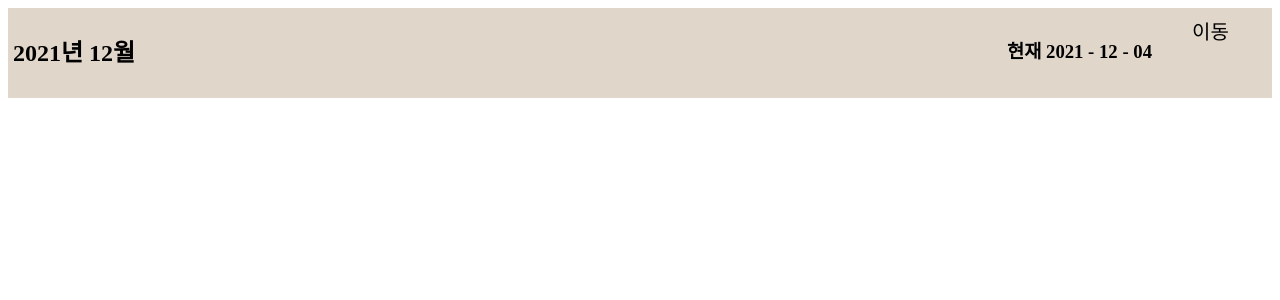
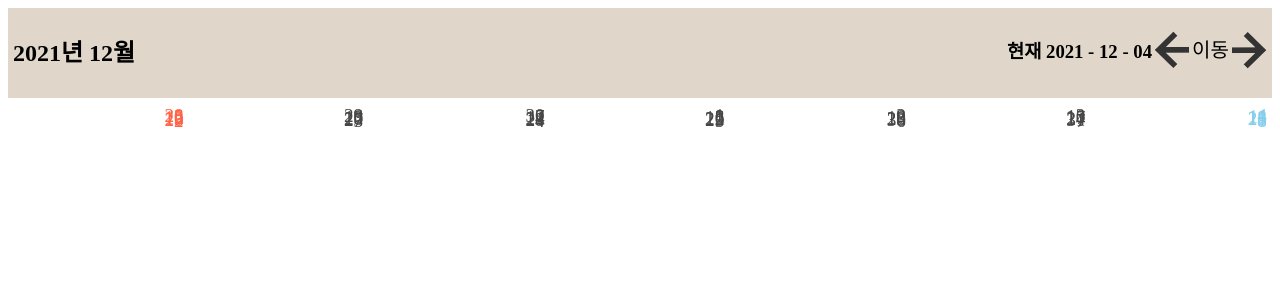
Before and after one commit to Koobonhyeok/reactProject, a React (Create React App) app: page / in a window 1280 px wide. Shown: the top 300 px of the page. Built offline with nearby package versions, Linux system fonts and the light colour scheme.

Commit message:
calendar

```diff
--- a/src/App.js
+++ b/src/App.js
@@ -21,7 +21,7 @@ class App extends Component{
                 today={this.state.today.format("현재 YYYY - MM - DD")}
                 moveMonth={this.moveMonth}
                 />
-        <MainPage />
+        <MainPage YM={this.state.calendarYM.format("YYYY-MM-DD")}/>
       </div>
     </div>
     )
--- a/src/components/main/Header.js
+++ b/src/components/main/Header.js
@@ -2,7 +2,6 @@ import React, {Component} from "react";
 
 class Header extends Component{
     render(){
-        console.log(this.props)
         return (
             <div className="RCA-header-container">
                 <h2 className="RCA-header-calendarYM RCA-header-middle">
--- a/src/components/main/MainPage.js
+++ b/src/components/main/MainPage.js
@@ -1,10 +1,132 @@
 import React, {Component} from "react";
+import moment from 'moment';
+
+// class DateHeader extends Component{
+//     dateToArray = (dates) => {
+//         console.log(dates)
+//         if(Array.isArray(dates)){
+//             return dates
+//         }else if(typeof dates === "string"){
+//             return dates.split(',')
+//         }else{
+//             return ["일", "월","화","수","목","금","토"]
+//         }
+//     }
+
+//     mapArrayToDate = (dateArray) => {
+//         try{
+//             if(dateArray.length !== 7){
+//               console.log(new Error("dates props must be had 7 date"))
+//               dateArray = ["일", "월", "화", "수", "목", "금", "토"]
+//             }
+
+//             return dateArray.map((date, index) => {
+//               const className = ()=>{
+//                 let className = "RCA-calendar-date-component";
+//                 if(index === 0){
+//                   return className + " date-sun"
+//                 }else if(index === 6){
+//                   return className + " date-sat"
+//                 }else{
+//                   return className + " date-weekday"
+//                 }
+//               }
+//               return (
+//                 <div className={className()} key={"RCA-header-"+date}>
+//                   {date}
+//                 </div>
+//               )
+//             })
+//           }catch{
+//             throw new Error ("date must be string or component")
+//           }
+//     }
+
+//     render(){
+//         return (
+//             <div className="RCS-calendar-date-header">
+//                {this.mapArrayToDate(this.dateToArray(this.props.dates))}
+//             </div>
+//         )
+//     }
+// }
+
+class Week extends Component {
+
+    state = {}
+
+    Days = (firstDayFormat) => {
+      const _days = [];
+
+      for (let i = 0; i < 7; i++) {
+
+        const Day = moment(firstDayFormat).add('d', i);
+        _days.push({
+          yearMonthDayFormat: Day.format("YYYY-MM-DD"),
+          getDay: Day.format('D'),
+          isHolyDay: false
+        });
+      }
+
+      return _days;
+    }
+
+    mapDaysToComponents = (Days, fn = () => { }) => {
+
+      return Days.map((dayInfo, i) => {
+
+        let className = "date-weekday-label";
+
+        if (i === 0) {
+          className = "date-sun";
+        } else if (i === 6) {
+          className = "date-sat"
+        }
+
+        return (
+          <div className={"RCA-calendar-day " + className} onClick={() => fn(dayInfo.yearMonthDayFormat)}>
+            <label className="RCA-calendar-day-label">
+              {dayInfo.getDay}
+            </label>
+
+            {/* <label className="RCA-calendar-day">{dayInfo.getDay}</label> */}
+          </div>
+        )
+      })
+    }
+
+
+    render() {
+      return (
+        <div className="RCA-calendar-week">
+          {this.mapDaysToComponents(this.Days(this.props.firstDayOfThisWeekformat))}
+        </div>
+      )
+    }
+  }
 
 class mainPage extends Component{
+    Weeks = (monthYear) => {
+        const firstDayOfMonth = moment(monthYear).startOf('month');
+        const firstDateOfMonth = firstDayOfMonth.get('d');
+
+        const firstDayOfWeek = firstDayOfMonth.clone().add('d', -firstDateOfMonth);
+        // const lastDayOfThisCalendar = dayOfThisCalendar.clone().add('d', 6 * 7);
+
+        const _Weeks = [];
+
+        for (let i = 0; i < 6; i++) {
+          _Weeks.push((
+            <Week key={`RCA-calendar-week-${i}`} firstDayOfThisWeekformat={firstDayOfWeek.clone().add('d', i *7).format("YYYY-MM-DD")} />
+          ))
+        }
+        return _Weeks
+      }
    render(){
        return(
         <div className="RCA-calendar-container">
-
+             {/* <DateHeader dates={["Sun", "Mon", "Tue", "Wed", "Thu", "Fri", "sat"]} /> */}
+             {this.Weeks(this.props.YM)}
         </div>
        )
 
--- a/src/css/RCA.css
+++ b/src/css/RCA.css
@@ -17,13 +17,13 @@
   cursor: pointer;
 }
 
-/* .left-img {
-  background-image: url("./left-icon.png");
+.left-img {
+  background-image: url("./left.png");
 }
 
 .right-img {
-  background-image: url("./right-icon.png");
-} */
+  background-image: url("./right.png");
+}
 
 .RCA-header-middle {
   line-height: 50px;
@@ -38,7 +38,7 @@
 .RCA-header-buttons {
   flex-basis: 120px;
   padding-left: 0;
-  padding-top: 4px;
+  padding-top: 22px;
   display: block;
   list-style-type: none;
   margin: 0;
@@ -50,3 +50,84 @@
   line-height: 40px;
   font-size: 20px;
 }
+
+/* calendar component */
+
+.RCA-calendar-container{
+  flex-grow: 1;
+  background-color:  rgb(127, 184, 127)
+}
+
+/* calendar-header */
+
+.RCA-calendar-date-header{
+  display: flex;
+  height: 50px;
+  background-color: green;
+}
+
+.RCA-calendar-date-component{
+  width: 14.2857143%;
+  text-align: center;
+  box-sizing: border-box;
+  background-color: rgb(107, 107, 108);
+  border: 0.1px solid white;
+  font-size : 1.5rem;
+  line-height: 50px;
+}
+
+.RCA-calendar-date-component:nth-child(odd){
+  border-left : none;
+  border-right: none;
+}
+
+.date-weekday{
+  color : rgba(255, 255, 255, 0.603)
+}
+
+.date-sun{
+  color: tomato;
+}
+
+.date-sat{
+  color: skyblue;
+}
+
+.RCA-calendar-day-container{
+  flex-grow: 1;
+  display : flex;
+  flex-wrap: wrap;
+}
+
+.RCA-calendar-day{
+  box-sizing: border-box;
+  position: relative;
+  flex-basis: 14.2857143%;
+  border: 0.1px solid white;
+  border-top: none;
+  background-color: rgb(225,224,224);
+}
+
+.RCA-calendar-week{
+  display: flex;
+  flex-grow: 1;
+}
+
+.RCA-calendar-day:nth-child(odd){
+  border-left : none;
+  border-right: none;
+}
+
+.RCA-calendar-day-label{
+  display: inline-block;
+font-size: 1.2rem;
+  position: absolute;
+  text-align: center;
+  line-height: 25px;
+  top : 5px;
+  right: 5px;
+}
+
+.date-weekday-label{
+  color : rgb(71, 71, 71)
+}
```
Also changed, not shown: src/css/left.png (added), src/css/right.png (added).
